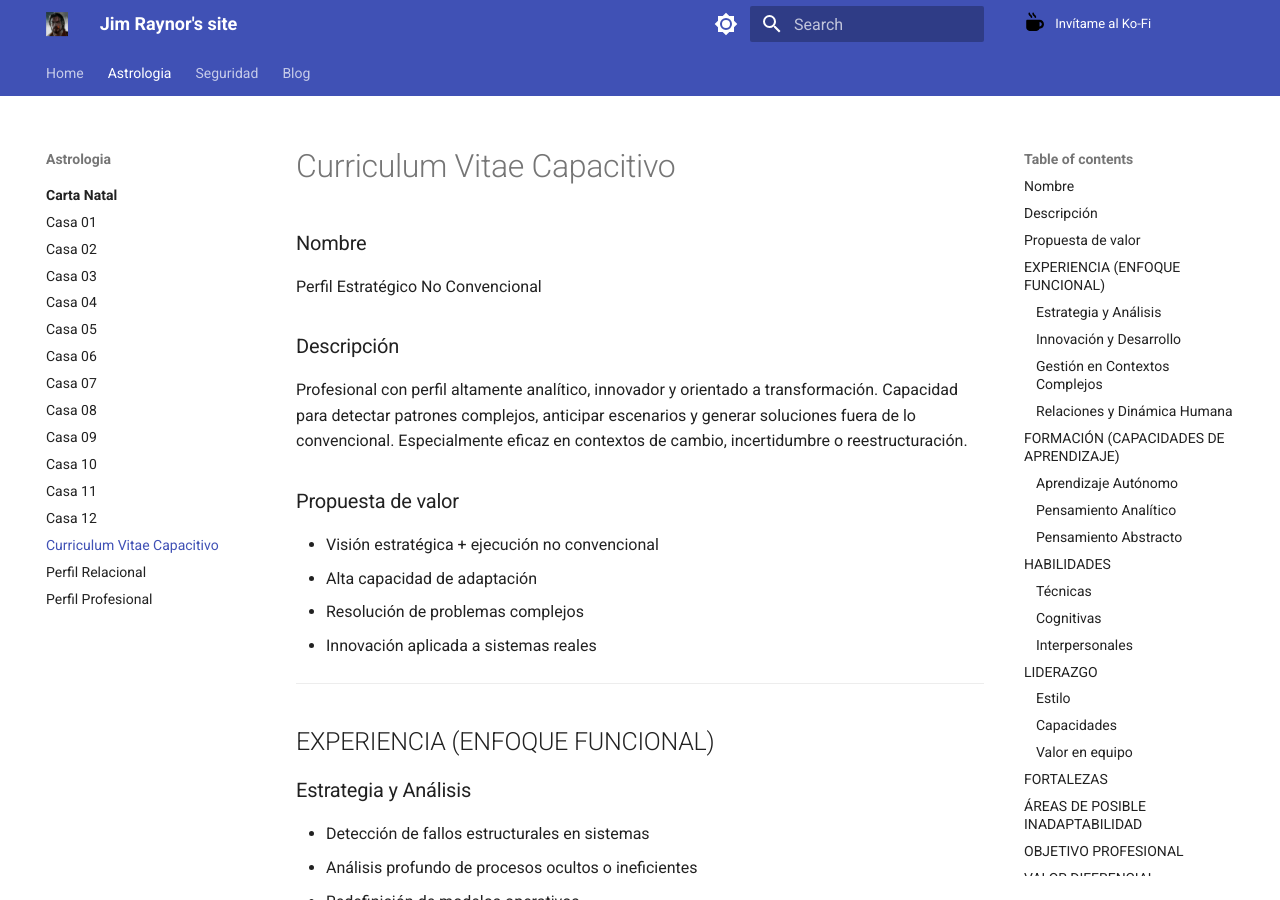
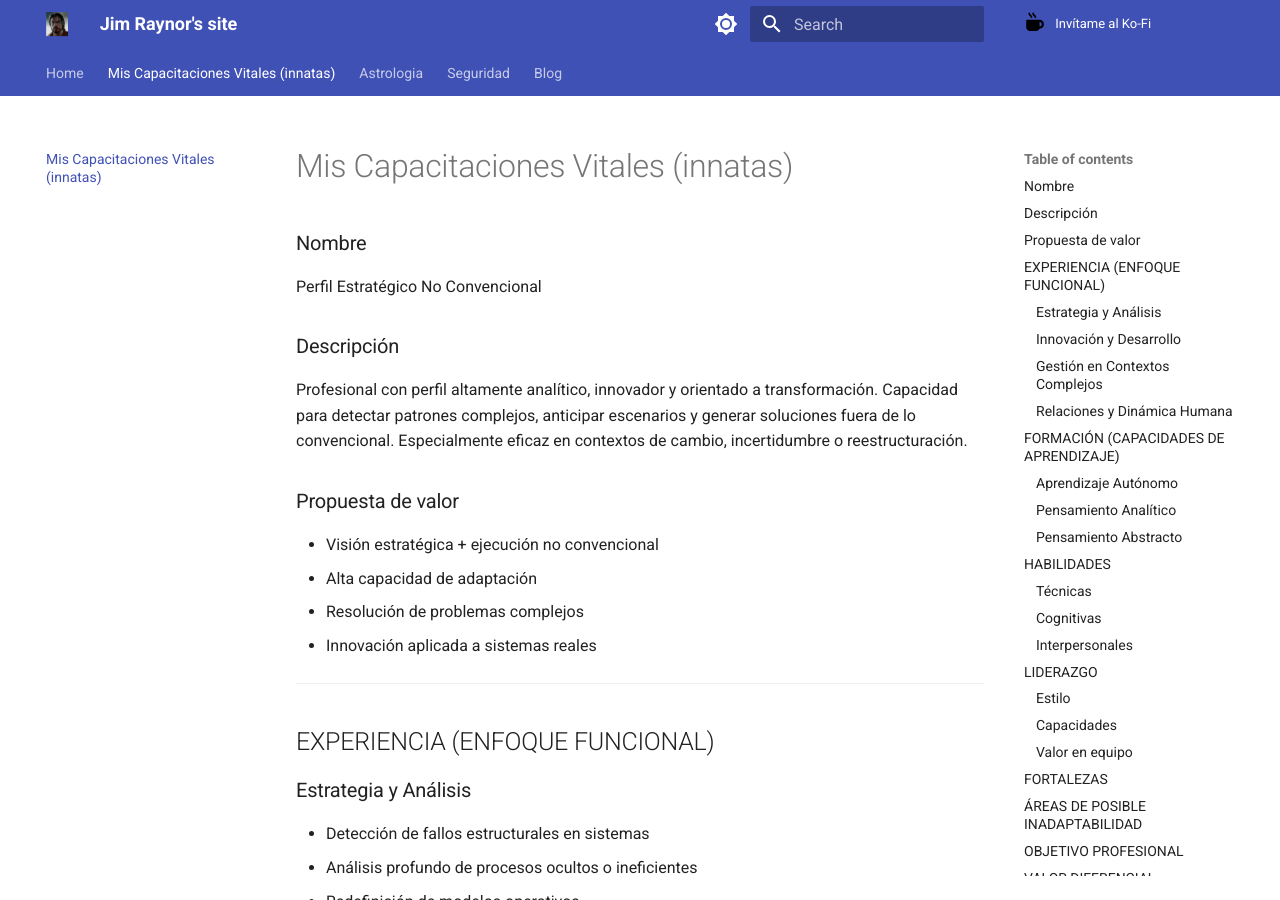
Before and after one commit to jimraynor88/blog, an MkDocs documentation site: the page built from docs/Mi_CV.md, in a window 1280 px wide and 900 px high. Built offline with MkDocs 1.6.1 and Material for MkDocs 9.7.7, drawn with Linux system fonts in a browser that asks for light colours; some of the changed text lies outside the part shown.

Commit message:
Update and rename docs/Astrologia/Carta_Natal/curriculum_vitae_capacitivo.md to docs/Mi_CV.md

```diff
--- a/docs/Astrologia/Carta_Natal/curriculum_vitae_capacitivo.md
+++ b/docs/Mi_CV.md
@@ -1,16 +1,5 @@
----
-layout: post
-tags: [Currículum]
-categories: [Currículum]
-#date: 2019-06-25 13:14:15
-#excerpt: ''
-#image: 'BASEURL/assets/blog/img/.png'
-#description:
-#permalink:
-title: 'Curriculum Vitae Capacitivo'
----
 
-# Curriculum Vitae Capacitivo
+# Mis Capacitaciones Vitales (innatas)
 
 ### Nombre
 Perfil Estratégico No Convencional
```
